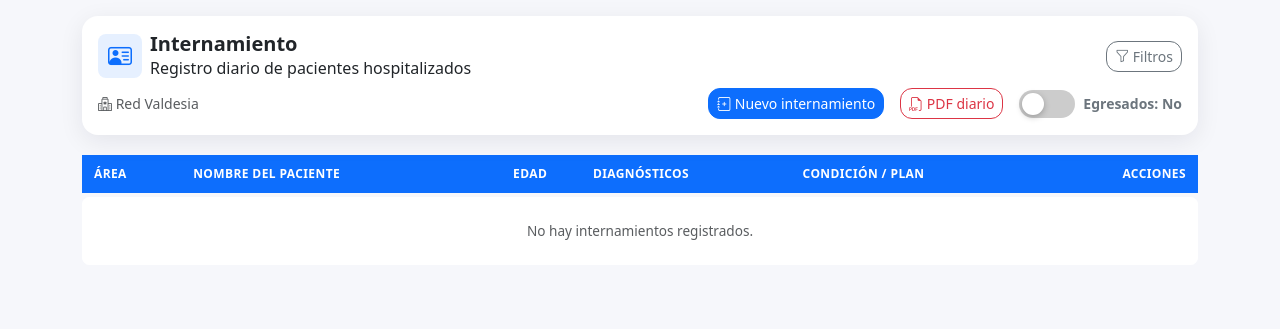
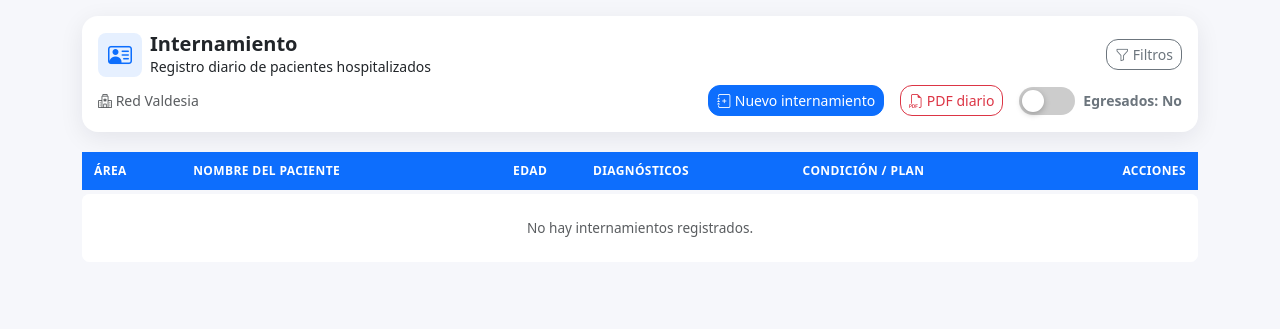
Before and after one commit to keysselyn/emergencias_app, a Flask app: page /internamientos in a window 1280 px wide. Shown: the part 56-385 px from the top of the page. Run offline with Flask 3, Linux system fonts and the light colour scheme; the visitor is signed in with stand-in values (Sample User, id 1); data comes from the database, SQL or seed files in the repository; data that the repository does not hold is empty.

Commit message:
Update internamientos_list.html

```diff
--- a/templates/internamientos_list.html
+++ b/templates/internamientos_list.html
@@ -3,75 +3,62 @@
 
 {% block content %}
  <div class="card page-header-card mb-3 p-3">
-  <div class="d-flex align-items-center justify-content-between mb-2">
-    <div>
-      <div class="d-flex align-items-center gap-2">
+  <div class="d-flex flex-column flex-md-row align-items-md-center justify-content-md-between mb-2">
+
+    <!-- IZQUIERDA -->
+    <div class="d-flex align-items-center gap-2 mb-2 mb-md-0">
       <div class="rounded-3 bg-primary bg-opacity-10 d-flex align-items-center justify-content-center"
            style="width:44px;height:44px;">
         <i class="bi bi-person-vcard text-primary fs-4"></i>
       </div>
+
       <div>
         <h5 class="mb-0 fw-semibold">Internamiento</h5>
-          <div class="page-subtitle">
+        <div class="page-subtitle small">
           Registro diario de pacientes hospitalizados
         </div>
       </div>
     </div>
-    </div>
 
-    <button class="btn btn-outline-secondary btn-sm"
+    <!-- BOTÓN FILTROS -->
+    <button class="btn btn-outline-secondary btn-sm align-self-start align-self-md-auto"
             data-bs-toggle="offcanvas"
             data-bs-target="#filtersInternamientos">
       <i class="bi bi-funnel"></i> Filtros
     </button>
   </div>
 
-  <div class="d-flex justify-content-between align-items-center flex-wrap gap-2">
+  <!-- FILA INFERIOR -->
+  <div class="d-flex flex-column flex-lg-row justify-content-between align-items-lg-center gap-3">
+
+    <!-- Ubicación/hospital -->
     <div class="small text-muted">
+      <i class="bi bi-hospital"></i>
       {% if current_user.hospital %}
-        <i class="bi bi-hospital"></i> {{ current_user.hospital }}
+        {{ current_user.hospital }}
       {% else %}
-        <i class="bi bi-hospital"></i> Red Valdesia
+        Red Valdesia
       {% endif %}
     </div>
 
-    <!-- Acciones derecha -->
-    <div class="d-flex align-items-center gap-3 ms-auto">
+    <!-- ACCIONES DERECHA -->
+    <div class="d-flex flex-column flex-sm-row align-items-sm-center gap-3 ms-lg-auto">
 
-      <a class="btn btn-primary btn-sm" href="{{ url_for('internamientos_nuevo') }}">
+      <!-- Nuevo Internamiento -->
+      <a class="btn btn-primary btn-sm flex-shrink-0"
+   href="{{ url_for('internamientos_nuevo') }}">
   <i class="bi bi-journal-plus"></i> Nuevo internamiento
 </a>
 
-      <!-- Acciones PDF -->
 
-      <!-- Botón PDF diario -->
+      <!-- PDF Diario -->
       <button type="button"
-        class="btn btn-outline-danger btn-sm"
+        class="btn btn-outline-danger btn-sm flex-shrink-0"
         id="btnPdfDiario">
   <i class="bi bi-filetype-pdf"></i> PDF diario
 </button>
 
-
-<!-- Form oculto que genera PDF -->
-<form id="formPdfInternamientos"
-      method="get"
-      action="{{ url_for('internamientos_pdf') }}"
-      target="_blank"
-      class="d-none">
-
-  <input type="hidden" name="hospital" value="{{ request.args.get('hospital','') }}">
-  <input type="hidden" name="desde" value="{{ request.args.get('desde','') }}">
-  <input type="hidden" name="hasta" value="{{ request.args.get('hasta','') }}">
-  {% if mostrar_egresados %}
-    <input type="hidden" name="egresados" value="1">
-  {% endif %}
-
-  <input type="hidden" name="observaciones_generales" id="obsGeneralInput">
-</form>
-
-
-
-      <!-- Switch egresados -->
+      <!-- Switch Egresados -->
       <div class="d-flex align-items-center gap-2">
         <label class="modern-switch mb-0">
           <input type="checkbox"
@@ -84,10 +71,24 @@
           {% if mostrar_egresados %} Egresados: Sí {% else %} Egresados: No {% endif %}
         </span>
       </div>
+    </div>
 
   </div>
+
+  <!-- FORM PDF OCULTO -->
+  <form id="formPdfInternamientos" method="get"
+        action="{{ url_for('internamientos_pdf') }}"
+        target="_blank" class="d-none">
+    <input type="hidden" name="hospital" value="{{ request.args.get('hospital','') }}">
+    <input type="hidden" name="desde" value="{{ request.args.get('desde','') }}">
+    <input type="hidden" name="hasta" value="{{ request.args.get('hasta','') }}">
+    {% if mostrar_egresados %}
+      <input type="hidden" name="egresados" value="1">
+    {% endif %}
+    <input type="hidden" name="observaciones_generales" id="obsGeneralInput">
+  </form>
 </div>
-</div>
+
 
 
 {# ───────── LISTA MÓVIL COMPACTA ───────── #}
```
Lines whose indentation alone changed are shown as unchanged.
